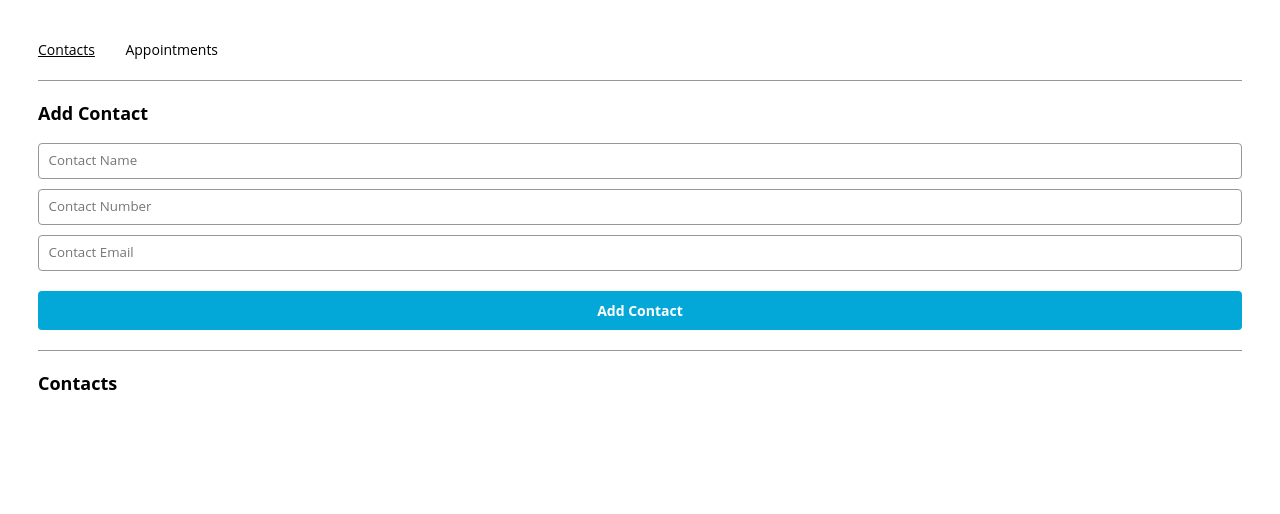
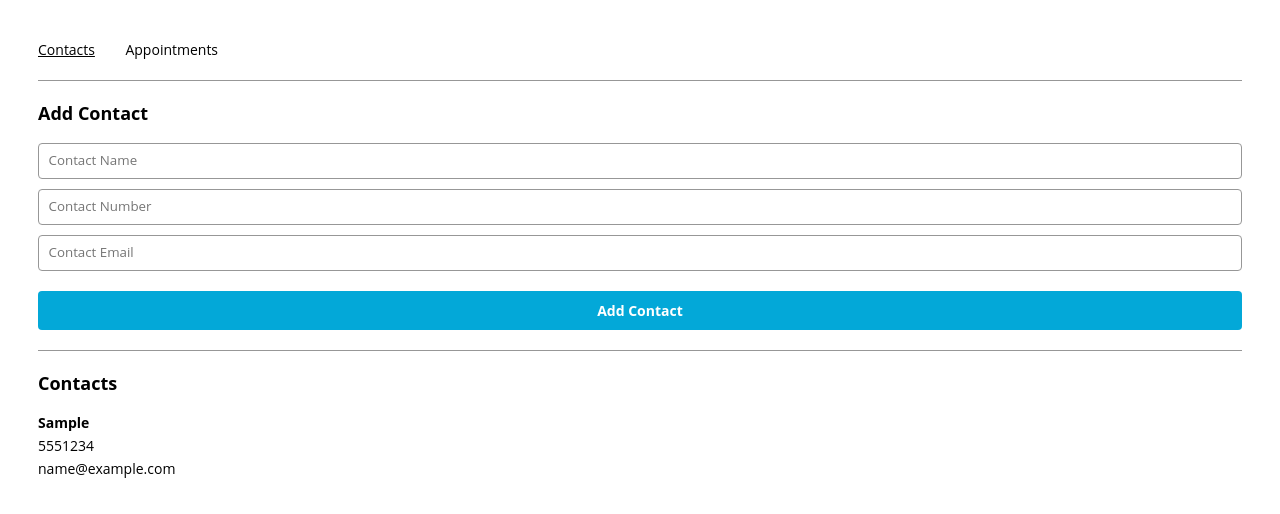
Before and after one commit to DShreeve/react-appointment-planner, a React (Create React App) app: page /contacts in a window 1280 px wide. Both pictures are taken after typing "Sample", "5551234", "name@example.com" into the empty fields and a click on the input "Add Contact". Shown: the top 514 px of the page. Built offline with nearby package versions, Linux system fonts and the light colour scheme.

Commit message:
Added tileList and tile functionallity

```diff
--- a/src/components/tile/Tile.js
+++ b/src/components/tile/Tile.js
@@ -1,9 +1,14 @@
 import React from "react";
 
-export const Tile = () => {
+export const Tile = ({ tile }) => {
   return (
     <div className="tile-container">
-
+      {Object.values(tile).map((value, index) => (
+        //Bold Name element (index 0)
+        <p key={index} className={`${index === 0 ? "tile-title " : ""}tile`}>
+          {value}
+        </p>
+      ))}
     </div>
   );
 };
--- a/src/components/tileList/TileList.js
+++ b/src/components/tileList/TileList.js
@@ -1,9 +1,12 @@
 import React from "react";
+import { Tile } from "../tile/Tile";
 
-export const TileList = () => {
+export const TileList = ({tiles}) => {
   return (
     <div>
-
+      {tiles.map((tile, index) => (
+        <Tile key={index} tile={tile} />
+      ))}
     </div>
   );
 };
--- a/src/containers/contactsPage/ContactsPage.js
+++ b/src/containers/contactsPage/ContactsPage.js
@@ -44,7 +44,7 @@
       <hr />
       <section>
         <h2>Contacts</h2>
-        <TileList contacts={contacts} />
+        <TileList tiles={contacts} />
       </section>
     </div>
   );
```
